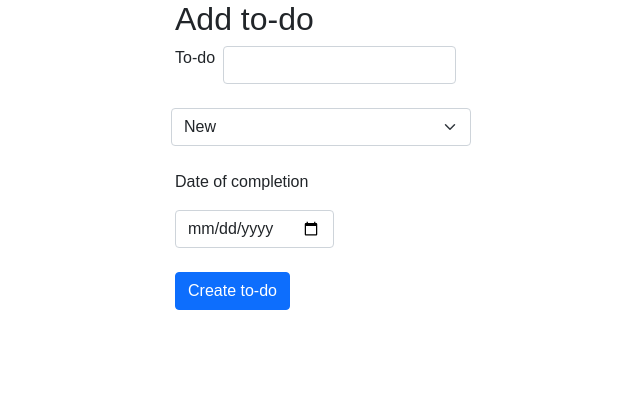
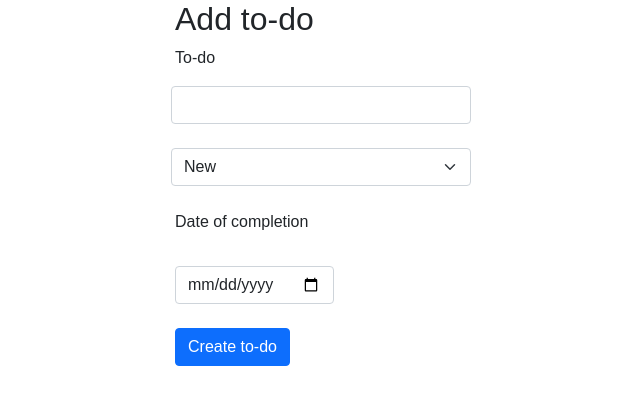
Before and after one commit to tenirina/homework_52_irina_ten, a Django app: page /add_todo/ in a window 1280 px wide. Shown: the part 56-461 px from the top of the page, without its empty margins (27-667 px from the left). Run offline with Django 4.2, Linux system fonts and the light colour scheme.

Commit message:
Improvement
Улучшена главная страница. Исправлено отображение статуса на экране

```diff
--- a/app/webapp/templates/add.html
+++ b/app/webapp/templates/add.html
@@ -25,12 +25,8 @@
             {% csrf_token %}
                  <div class="col-4">
                     <div class="row g-2 align-items-start">
-                        <div class="col-auto">
-                            <label for="to_do" class="form-label">To-do</label>
-                        </div>
-                        <div class="col-auto">
-                            <input name="text" type="text" class="form-control" id="to_do">
-                        </div>
+                       <label for="to_do" class="form-label">To-do</label>
+                       <input name="text" type="text" class="form-control" id="to_do">
                     </div>
                  </div>
             <br>
@@ -45,12 +41,12 @@
                 </div>
             <br>
                 <div class="col-4">
-                    <div class="row g-2 align-items-start">
+                    <div class="row g-4 align-items-start">
                         <div class="col-auto">
                              <label for="date_made" class="form-label">Date of completion </label>
                         </div>
                         <div class="col-auto">
-                            <input name="completion_data" type="date" class="form-control" id="date_made" placeholder="2022-12-31">
+                            <input name="completion_data" type="date" class="form-control" id="date_made" >
                         </div>
                     </div>
                 </div>
--- a/app/webapp/view/base.py
+++ b/app/webapp/view/base.py
@@ -5,6 +5,9 @@ from webapp.models import ToDo
 
 def index_view(request):
     to_does = ToDo.objects.all()
+    for el in to_does:
+        if el.status == "new":
+            el.status = el.get_status_display()
     context = {
         "to_does": to_does
     }
```
